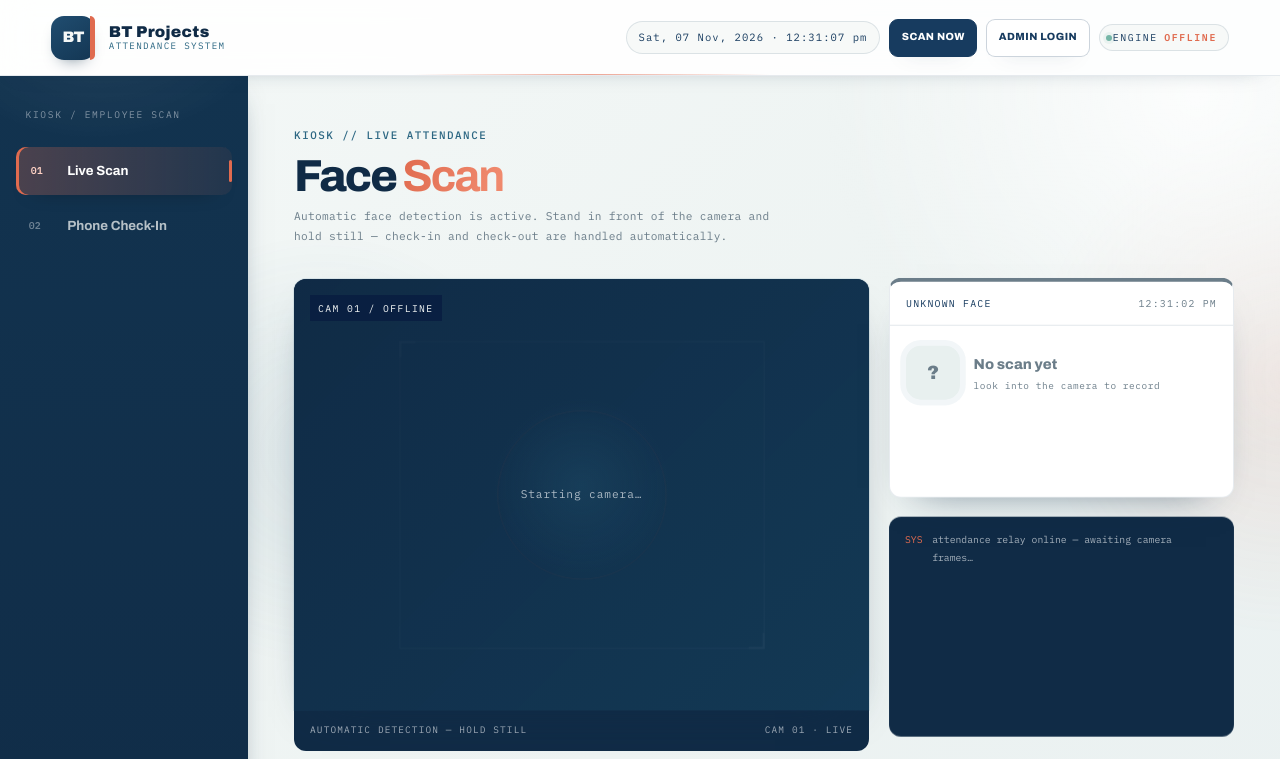
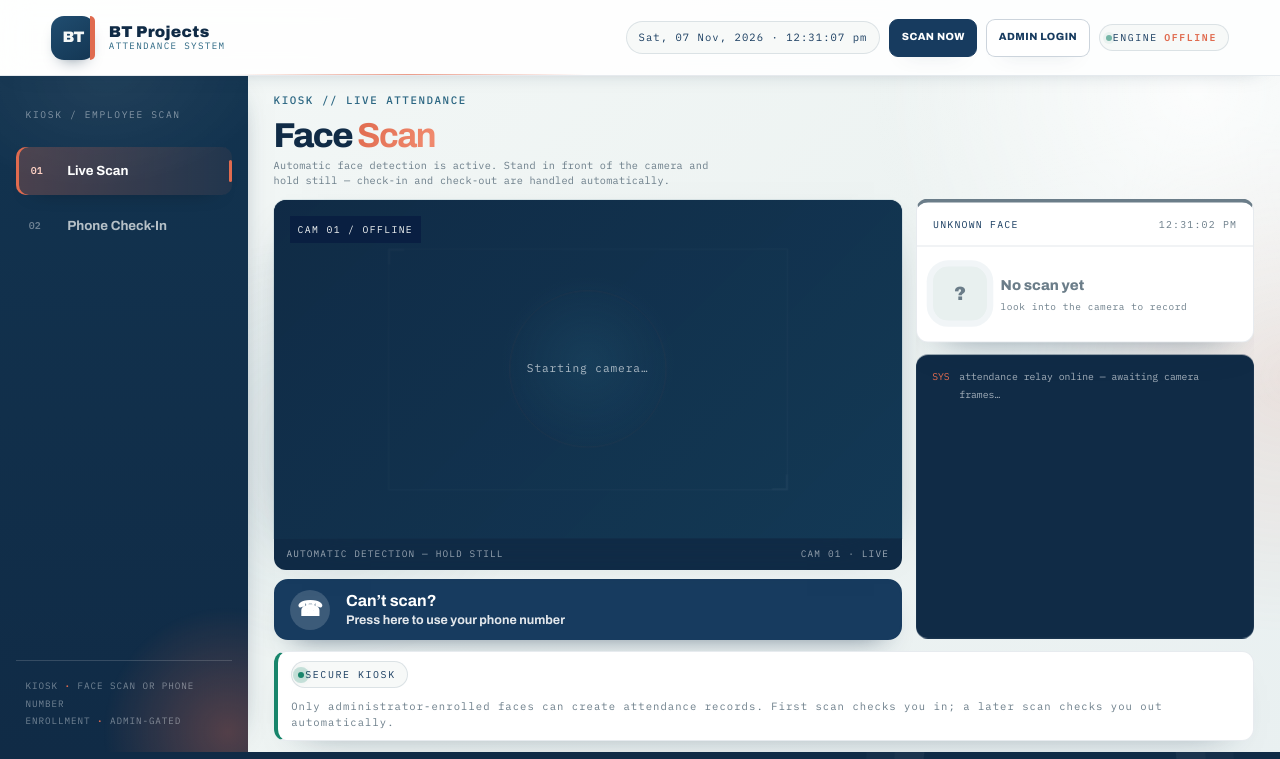
Before and after one commit to Lunatic5202/Attendance-tracker, a React (Vite) app in the folder frontend/: page / in a window 1280 px wide. Shown: the top 759 px of the page. Built offline with nearby package versions, Linux system fonts and the light colour scheme; no server answers; a web font is replaced by a local one.

Commit message:
Fit live kiosk interface within desktop viewport

```diff
--- a/frontend/src/styles.css
+++ b/frontend/src/styles.css
@@ -1132,3 +1132,139 @@ input[type="checkbox"] {
 .kiosk-standby{cursor:pointer}
 .phone-pad .intent-row{margin-top:.2rem}
 @media (max-width: 420px){.intent-row{grid-template-columns:1fr}.intent-btn{min-height:96px}}
+
+
+/* Live kiosk viewport fit — keep the existing visual system, only reclaim vertical space. */
+@media (min-width: 901px) {
+  .app:has(.scan-page) {
+    height: 100dvh;
+    min-height: 0;
+    overflow: hidden;
+  }
+  .app:has(.scan-page) .shell {
+    flex: 1 1 auto;
+    min-height: 0;
+  }
+  .app:has(.scan-page) .content {
+    min-height: 0;
+    overflow: hidden;
+    padding: clamp(.7rem, 1.35vh, 1.25rem) clamp(1rem, 2vw, 2rem);
+  }
+  .scan-page {
+    height: 100%;
+    max-width: none;
+    display: flex;
+    flex-direction: column;
+    min-height: 0;
+  }
+  .scan-page .page-head {
+    flex: none;
+    margin-bottom: .7rem;
+  }
+  .scan-page .page-head h1 {
+    font-size: clamp(1.7rem, 2.7vw, 2.45rem);
+  }
+  .scan-page .page-head .sub {
+    margin-top: .3rem;
+    font-size: .64rem;
+    line-height: 1.45;
+  }
+  .scan-page .scan-grid {
+    flex: 1 1 auto;
+    min-height: 0;
+    grid-template-columns: minmax(0, 1.3fr) minmax(290px, .7fr);
+    gap: .9rem;
+  }
+  .scan-page .cam-col,
+  .scan-page .result-panel {
+    min-height: 0;
+  }
+  .scan-page .cam-col {
+    display: flex;
+    flex-direction: column;
+  }
+  .scan-page .camera {
+    flex: 1 1 auto;
+    min-height: 180px;
+    height: auto;
+    aspect-ratio: auto;
+  }
+  .scan-page .cam-caption {
+    flex: none;
+    padding: .55rem .8rem;
+  }
+  .scan-page .phone-fallback {
+    flex: none;
+    margin-top: .55rem;
+  }
+  .scan-page .phone-fallback .phone-toggle {
+    min-height: 58px;
+    padding: .55rem .9rem;
+    font-size: .95rem;
+  }
+  .scan-page .phone-fallback .pt-icon {
+    width: 40px;
+    height: 40px;
+    font-size: 1.3rem;
+  }
+  .scan-page .phone-fallback .pt-text b { font-size: 1rem; }
+  .scan-page .phone-fallback .pt-text span { font-size: .78rem; }
+  .scan-page .result-panel {
+    overflow: hidden;
+  }
+  .scan-page .result-card {
+    flex: none;
+    min-height: 0;
+  }
+  .scan-page .result-log {
+    flex: 1 1 auto;
+    min-height: 90px;
+    max-height: none;
+    overflow: auto;
+    margin-top: .7rem;
+  }
+  .scan-page .kiosk-note {
+    flex: none;
+    gap: .6rem;
+    padding: .6rem .85rem;
+  }
+  .app:has(.scan-page) .page-foot {
+    flex: none;
+    padding-top: .55rem;
+    padding-bottom: .55rem;
+  }
+  .app:has(.scan-page) .foot-inner > div:first-child {
+    display: flex;
+    align-items: center;
+    gap: .6rem;
+  }
+  .app:has(.scan-page) .page-foot .logo-mark {
+    width: 30px;
+    height: 30px;
+  }
+  .app:has(.scan-page) .page-foot .logo-type {
+    margin-top: 0 !important;
+  }
+  .app:has(.scan-page) .page-foot .logo-type span {
+    font-size: .48rem;
+  }
+  .app:has(.scan-page) .foot-inner > .mono {
+    font-size: .54rem !important;
+    line-height: 1.45 !important;
+  }
+}
+
+@media (max-width: 900px) {
+  .app:has(.scan-page) {
+    height: auto;
+    min-height: 100dvh;
+    overflow: visible;
+  }
+  .app:has(.scan-page) .content {
+    overflow: visible;
+  }
+  .scan-page {
+    height: auto;
+    min-height: 0;
+  }
+}
```
